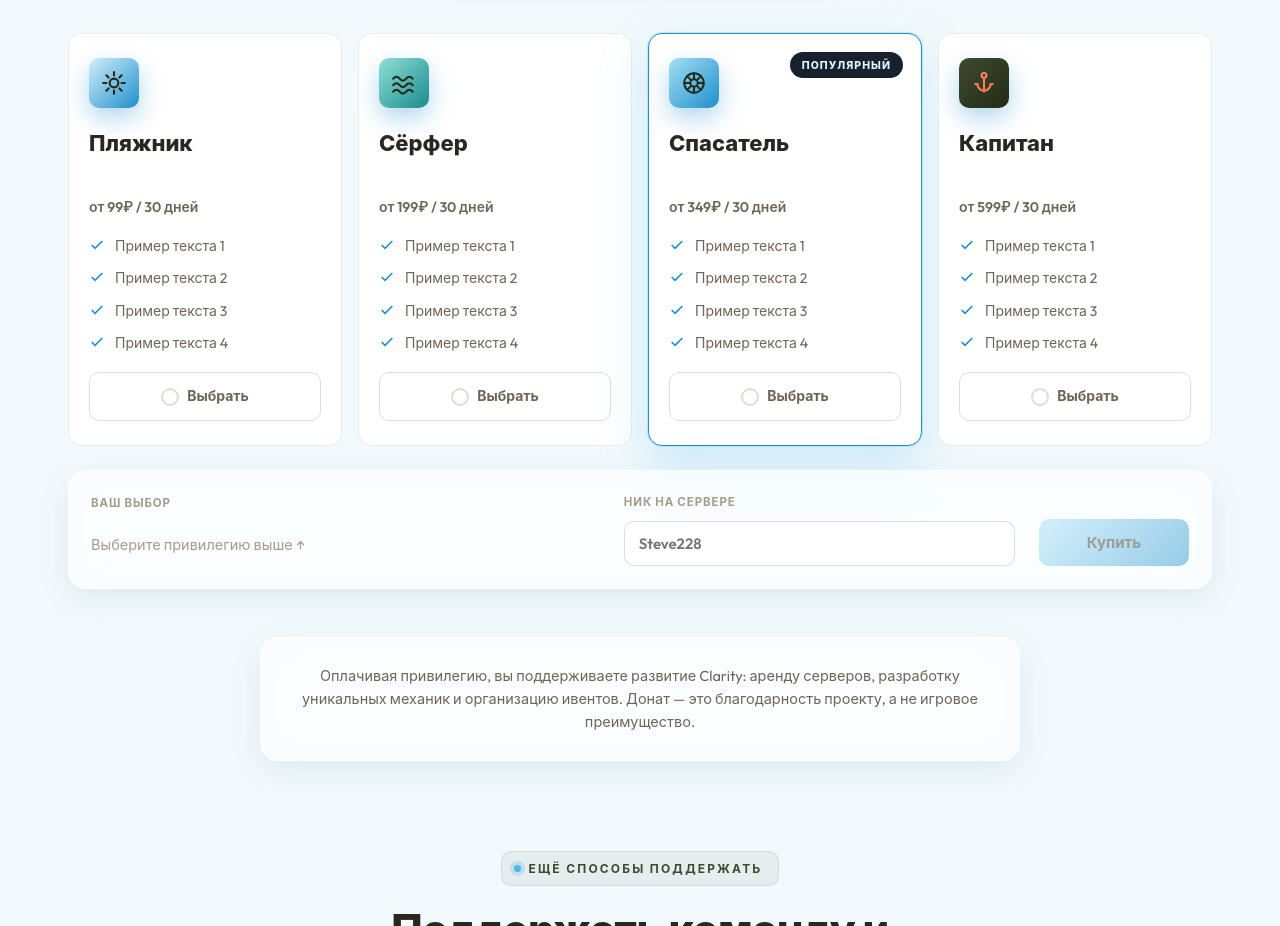
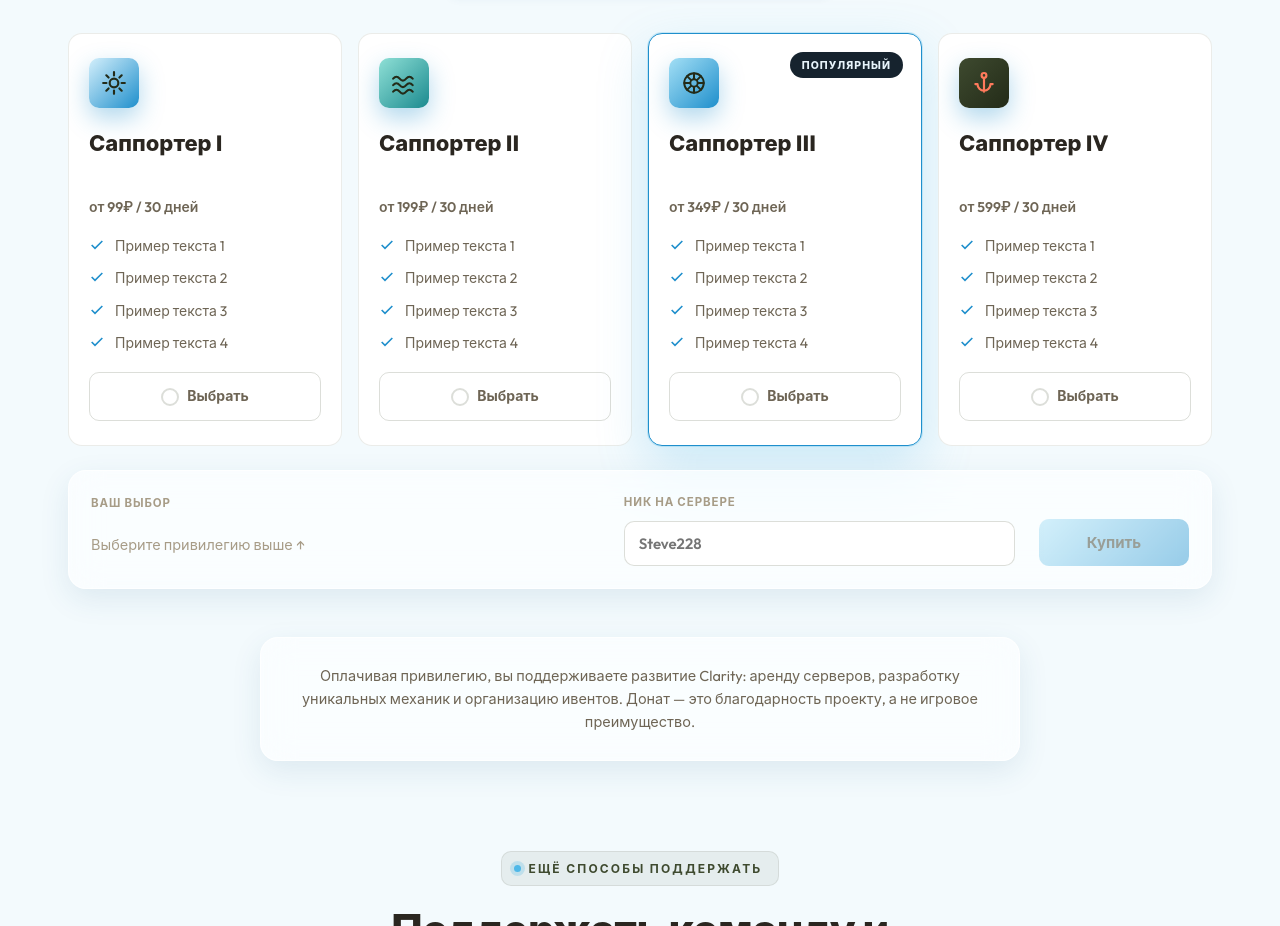
Before and after one commit to Dtermi/claritytest, a website: page donate.html in a window 1280 px wide. Shown: the part 869-1795 px from the top of the page. Drawn offline with Linux system fonts and the light colour scheme.

Commit message:
Add files via upload

```diff
--- a/donate.html
+++ b/donate.html
@@ -191,9 +191,9 @@
       <button data-period="180">180 дней</button>
     </div>
   </div><div class="plans">
-    <div class="plan reveal" data-plan="beachgoer" data-plan-name="Пляжник" style="--tint1:#D3EFFB;--tint2:#1F8FCC;--glow:rgba(79,184,232,.25)">
+    <div class="plan reveal" data-plan="supporter1" data-plan-name="Саппортер I" style="--tint1:#D3EFFB;--tint2:#1F8FCC;--glow:rgba(79,184,232,.25)">
       <div class="plan-icon"><svg viewBox="0 0 24 24" fill="none" stroke="currentColor" stroke-width="2" stroke-linecap="round"><circle cx="12" cy="12" r="4"/><path d="M12 2v3M12 19v3M2 12h3M19 12h3M4.9 4.9l2.1 2.1M17 17l2.1 2.1M19.1 4.9 17 7M7 17l-2.1 2.1"/></svg></div>
-      <div class="plan-name">Пляжник</div>
+      <div class="plan-name">Саппортер I</div>
       <div class="plan-price"><span>от&nbsp;</span><span data-price data-price-30="99₽" data-price-60="173₽" data-price-90="238₽" data-price-180="416₽">99₽</span><span> / <span data-days-label>30 дней</span></span></div>
       <ul class="plan-list">
         <li><svg viewBox="0 0 24 24" fill="none" stroke="currentColor" stroke-width="2.4"><path d="M20 6 9 17l-5-5"/></svg>Пример текста 1</li>
@@ -204,9 +204,9 @@
       <div class="plan-pick"><span class="check"><svg viewBox="0 0 24 24" fill="none" stroke="#fff" stroke-width="3" stroke-linecap="round"><path d="M20 6 9 17l-5-5"/></svg></span><span class="pick-text">Выбрать</span></div>
     </div>
 
-    <div class="plan reveal reveal-delay-1" data-plan="surfer" data-plan-name="Сёрфер" style="--tint1:#8FE0D6;--tint2:#1B8A8F;--glow:rgba(46,196,182,.25)">
+    <div class="plan reveal reveal-delay-1" data-plan="supporter2" data-plan-name="Саппортер II" style="--tint1:#8FE0D6;--tint2:#1B8A8F;--glow:rgba(46,196,182,.25)">
       <div class="plan-icon"><svg viewBox="0 0 24 24" fill="none" stroke="currentColor" stroke-width="2" stroke-linecap="round"><path d="M2 8c2-2.4 4-2.4 6 0s4 2.4 6 0 4-2.4 6 0M2 14c2-2.4 4-2.4 6 0s4 2.4 6 0 4-2.4 6 0M2 20c2-2.4 4-2.4 6 0s4 2.4 6 0 4-2.4 6 0"/></svg></div>
-      <div class="plan-name">Сёрфер</div>
+      <div class="plan-name">Саппортер II</div>
       <div class="plan-price"><span>от&nbsp;</span><span data-price data-price-30="199₽" data-price-60="348₽" data-price-90="478₽" data-price-180="836₽">199₽</span><span> / <span data-days-label>30 дней</span></span></div>
       <ul class="plan-list">
         <li><svg viewBox="0 0 24 24" fill="none" stroke="currentColor" stroke-width="2.4"><path d="M20 6 9 17l-5-5"/></svg>Пример текста 1</li>
@@ -215,10 +215,10 @@
         <li><svg viewBox="0 0 24 24" fill="none" stroke="currentColor" stroke-width="2.4"><path d="M20 6 9 17l-5-5"/></svg>Пример текста 4</li>
       </ul>
       <div class="plan-pick"><span class="check"><svg viewBox="0 0 24 24" fill="none" stroke="#fff" stroke-width="3" stroke-linecap="round"><path d="M20 6 9 17l-5-5"/></svg></span><span class="pick-text">Выбрать</span></div>
-    </div><div class="plan feat reveal reveal-delay-2" data-plan="lifeguard" data-plan-name="Спасатель" style="--tint1:#A3DFF5;--tint2:#1F8FCC;--glow:rgba(79,184,232,.4)">
+    </div><div class="plan feat reveal reveal-delay-2" data-plan="supporter3" data-plan-name="Саппортер III" style="--tint1:#A3DFF5;--tint2:#1F8FCC;--glow:rgba(79,184,232,.4)">
       <div class="plan-badge">Популярный</div>
       <div class="plan-icon"><svg viewBox="0 0 24 24" fill="none" stroke="currentColor" stroke-width="1.8" stroke-linecap="round"><circle cx="12" cy="12" r="9"/><circle cx="12" cy="12" r="3.4"/><path d="M12 3v5.2M12 15.8V21M3 12h5.2M15.8 12H21M5.6 5.6l3.7 3.7M14.7 14.7l3.7 3.7M18.4 5.6l-3.7 3.7M9.3 14.7l-3.7 3.7"/></svg></div>
-      <div class="plan-name">Спасатель</div>
+      <div class="plan-name">Саппортер III</div>
       <div class="plan-price"><span>от&nbsp;</span><span data-price data-price-30="349₽" data-price-60="611₽" data-price-90="838₽" data-price-180="1466₽">349₽</span><span> / <span data-days-label>30 дней</span></span></div>
       <ul class="plan-list">
         <li><svg viewBox="0 0 24 24" fill="none" stroke="currentColor" stroke-width="2.4"><path d="M20 6 9 17l-5-5"/></svg>Пример текста 1</li>
@@ -229,9 +229,9 @@
       <div class="plan-pick"><span class="check"><svg viewBox="0 0 24 24" fill="none" stroke="#fff" stroke-width="3" stroke-linecap="round"><path d="M20 6 9 17l-5-5"/></svg></span><span class="pick-text">Выбрать</span></div>
     </div>
 
-    <div class="plan reveal reveal-delay-3" data-plan="captain" data-plan-name="Капитан" style="--tint1:#232B18;--tint2:#3E4A2F;--glow:rgba(35,43,24,.25)">
+    <div class="plan reveal reveal-delay-3" data-plan="supporter4" data-plan-name="Саппортер IV" style="--tint1:#232B18;--tint2:#3E4A2F;--glow:rgba(35,43,24,.25)">
       <div class="plan-icon" style="background:linear-gradient(135deg,#3E4A2F,#232B18)"><svg viewBox="0 0 24 24" fill="none" stroke="#FF7A5C" stroke-width="2" stroke-linecap="round"><circle cx="12" cy="5" r="2.2"/><path d="M12 7.2V20M6 13a6 6 0 0 0 12 0M6 13H4M18 13h2"/></svg></div>
-      <div class="plan-name">Капитан</div>
+      <div class="plan-name">Саппортер IV</div>
       <div class="plan-price"><span>от&nbsp;</span><span data-price data-price-30="599₽" data-price-60="1048₽" data-price-90="1438₽" data-price-180="2516₽">599₽</span><span> / <span data-days-label>30 дней</span></span></div>
       <ul class="plan-list">
         <li><svg viewBox="0 0 24 24" fill="none" stroke="currentColor" stroke-width="2.4"><path d="M20 6 9 17l-5-5"/></svg>Пример текста 1</li>
```
